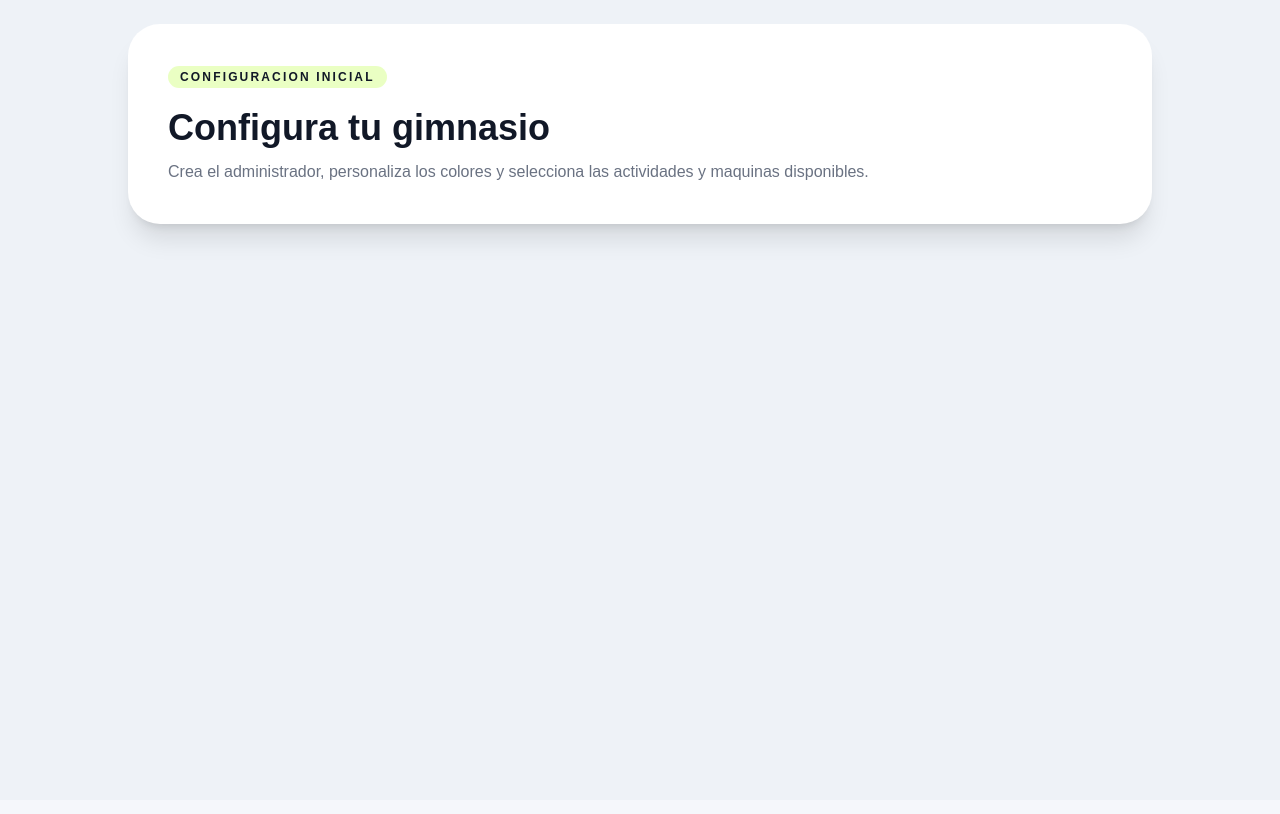
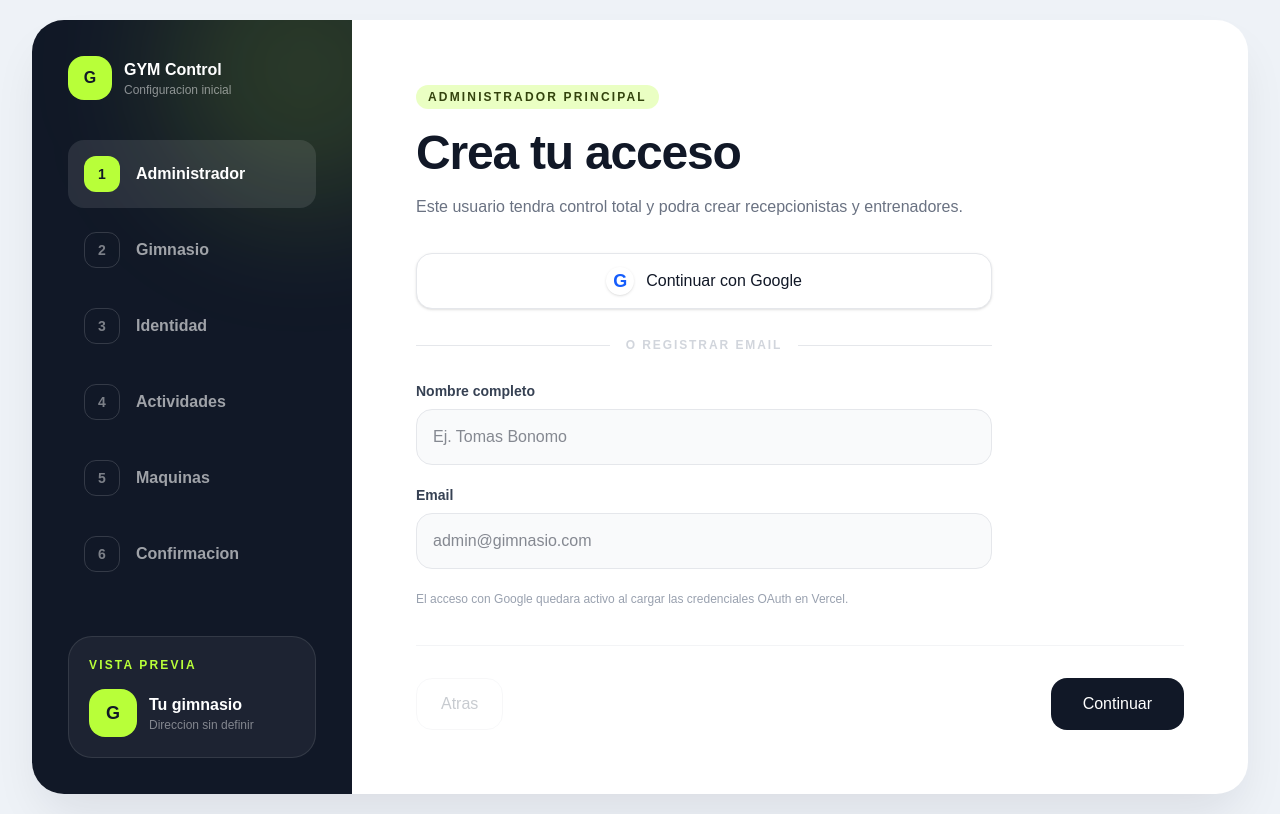
Before and after one commit to Tomi2837/GYMapps, a Next.js app: page /onboarding in a window 1280 px wide. Built offline with nearby package versions, Linux system fonts and the light colour scheme.

Commit message:
feat: enable onboarding wizard route

```diff
--- a/src/app/onboarding/page.tsx
+++ b/src/app/onboarding/page.tsx
@@ -1,17 +1,5 @@
+import { OnboardingWizard } from "./onboarding-wizard";
+
 export default function OnboardingPage() {
-  return (
-    <main className="min-h-screen bg-[#eef2f7] p-6">
-      <section className="mx-auto max-w-5xl rounded-[32px] bg-white p-10 shadow-xl">
-        <span className="rounded-full bg-[#b8ff39]/30 px-3 py-1 text-xs font-bold uppercase tracking-[0.18em]">
-          Configuracion inicial
-        </span>
-        <h1 className="mt-5 text-4xl font-black text-[#111827]">
-          Configura tu gimnasio
-        </h1>
-        <p className="mt-3 text-gray-500">
-          Crea el administrador, personaliza los colores y selecciona las actividades y maquinas disponibles.
-        </p>
-      </section>
-    </main>
-  );
+  return <OnboardingWizard />;
 }
```
